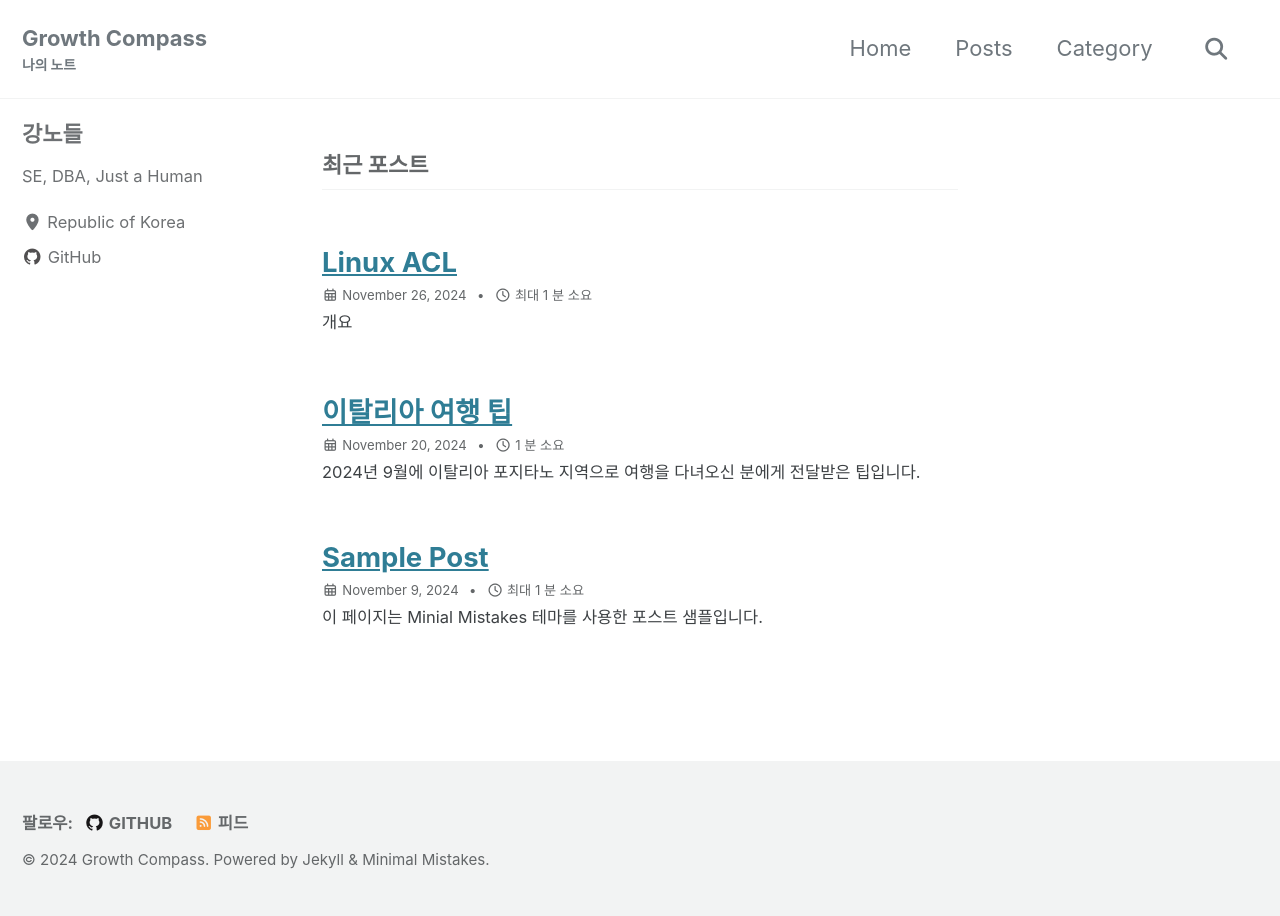
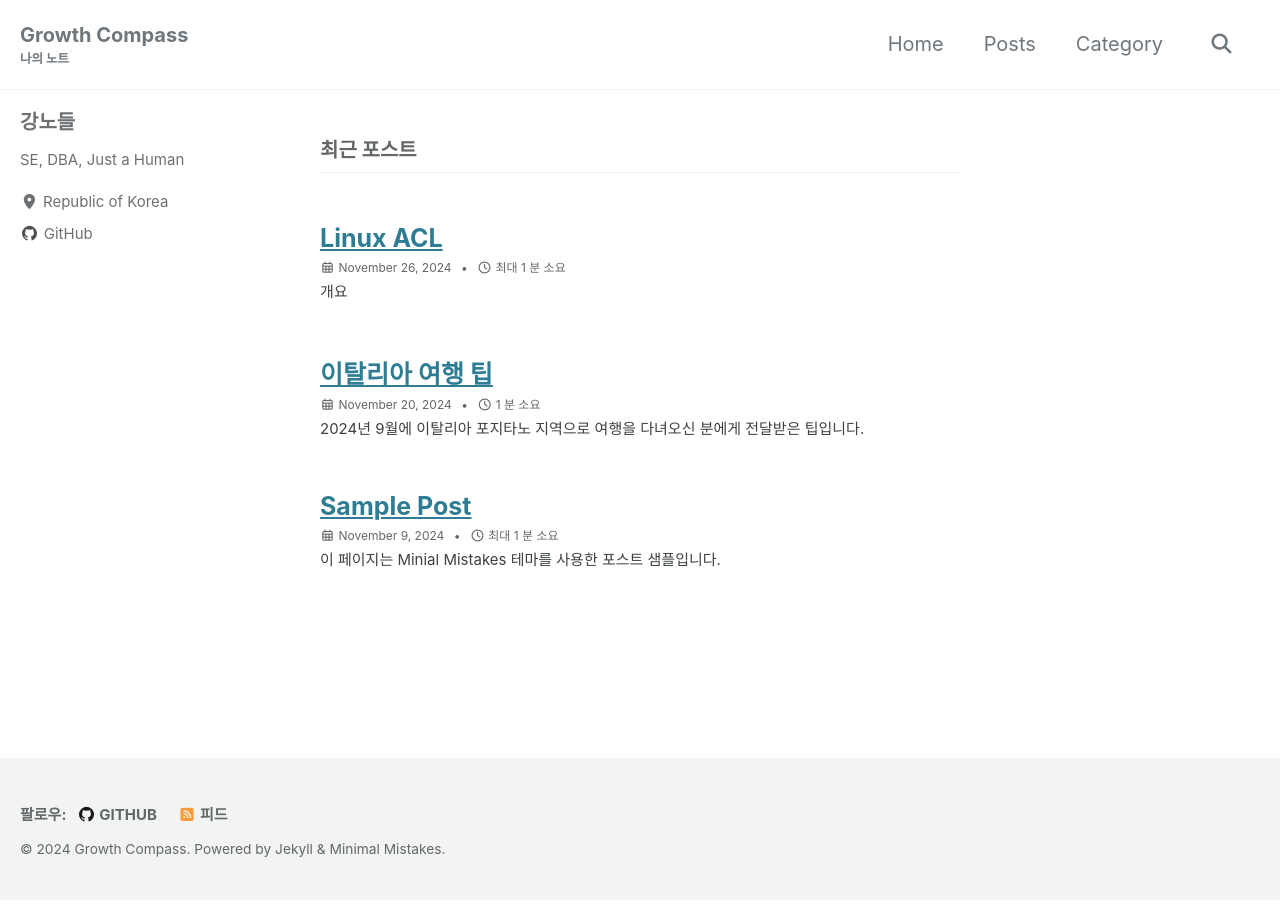
Before and after one commit to NodleKang/nodlekang.github.io, a Jekyll site: the page built from index.html, in a window 1280 px wide. Built offline with Jekyll 4.4.1, drawn with Linux system fonts in a browser that asks for light colours; cached includes are drawn as plain includes; the list of posts is cut into pages by our own code.

Commit message:
resize font

```diff
--- a/_sass/minimal-mistakes/_variables.scss
+++ b/_sass/minimal-mistakes/_variables.scss
@@ -7,9 +7,9 @@
    ========================================================================== */
 
 $doc-font-size: 16px !default;
-$doc-font-size-medium: $doc-font-size * 1.125 !default;
-$doc-font-size-large: $doc-font-size * 1.25 !default;
-$doc-font-size-x-large: $doc-font-size * 1.375 !default;
+$doc-font-size-medium: $doc-font-size * 1.07 !default;
+$doc-font-size-large: $doc-font-size * 1.125 !default;
+$doc-font-size-x-large: $doc-font-size * 1.25 !default;
 
 /* paragraph indention */
 $paragraph-indent: false !default; // true, false (default)
```
